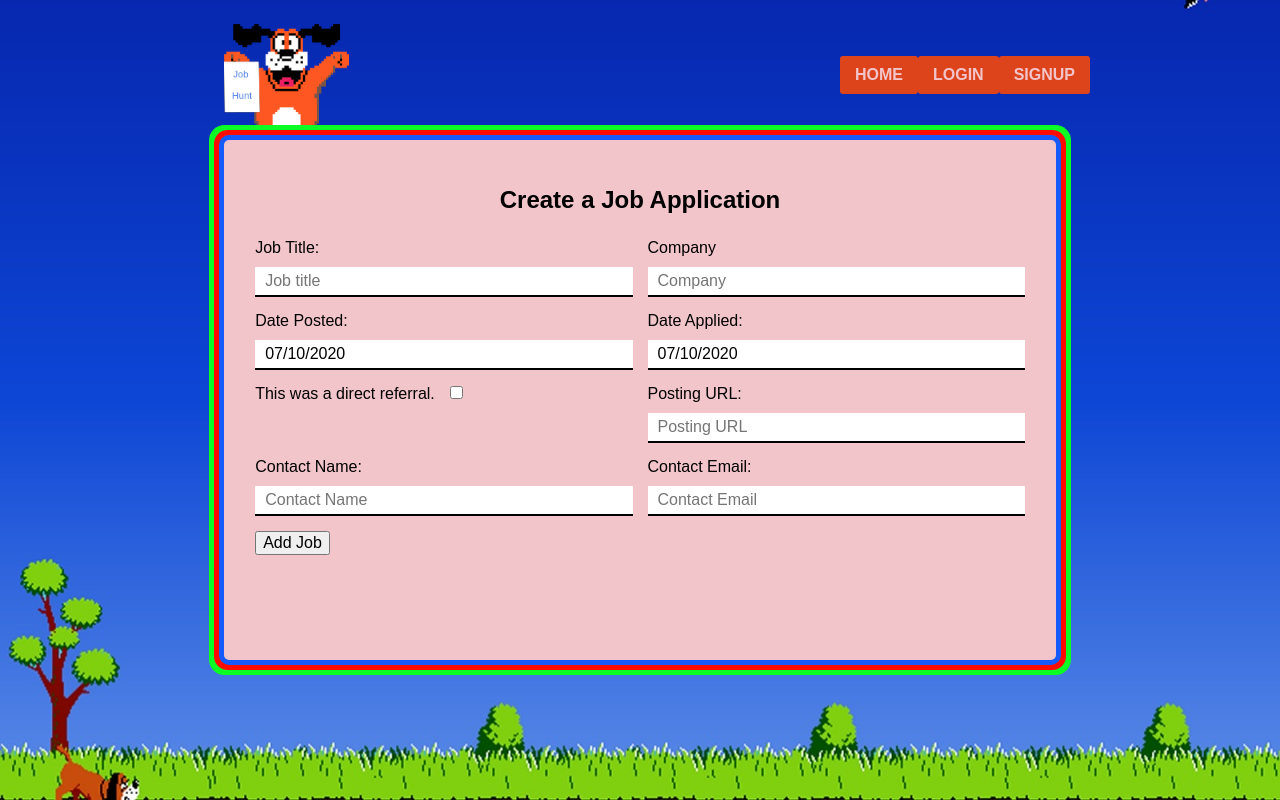
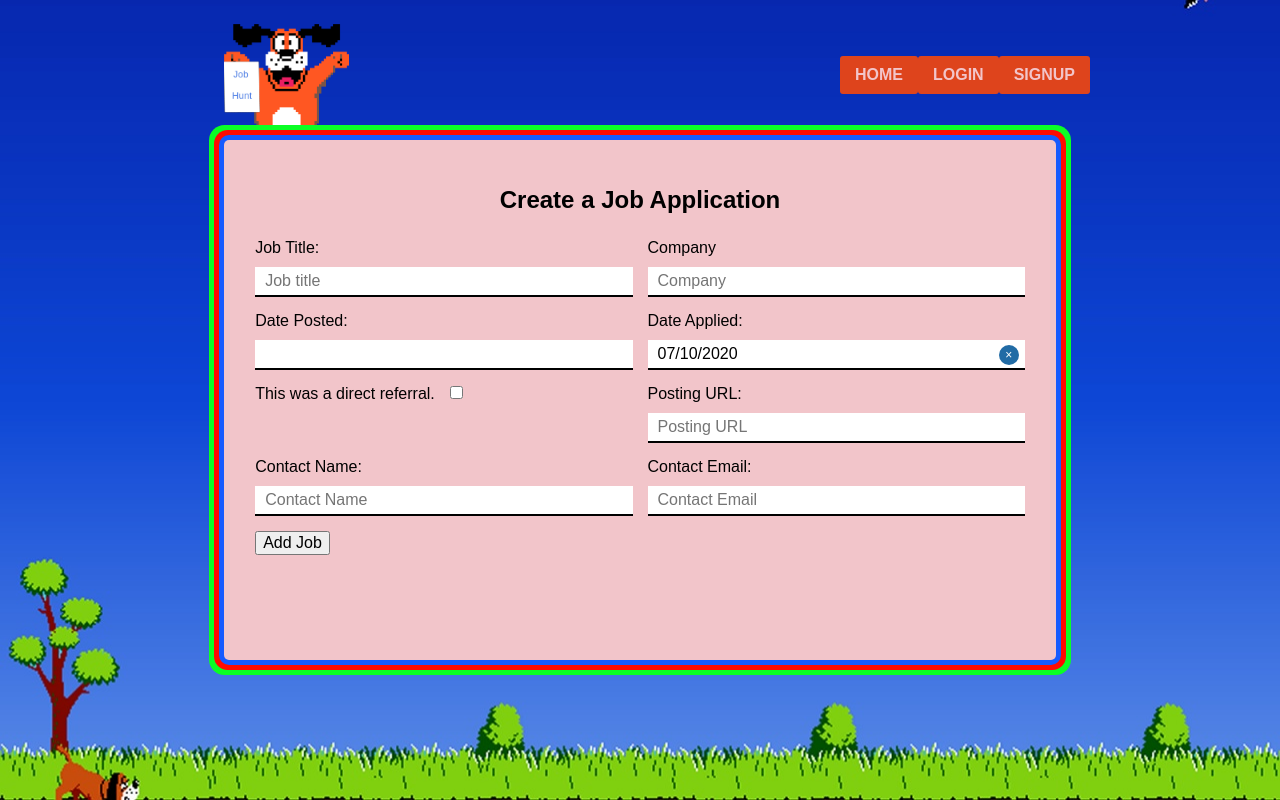
Before and after one commit to lanierc/job-hunt, a React (Create React App) app: page /create-job in a window 1280 px wide. Built offline with nearby package versions, Linux system fonts and the light colour scheme.

Commit message:
fixed weird issue with calendar for now?

```diff
--- a/src/App.css
+++ b/src/App.css
@@ -80,6 +80,10 @@ fieldset {
 	width: 100%;
 }
 
+.calendar {
+	display: none !important;
+}
+
 .job-form-grid-container input[type="checkbox"] {
 	margin-left: 15px;
 }
--- a/src/App.tsx
+++ b/src/App.tsx
@@ -1,7 +1,7 @@
 import React from "react";
 import { BrowserRouter as Router, Route } from "react-router-dom";
+import "react-datepicker/dist/react-datepicker.css";
 import "./App.css";
-import "react-datepicker/dist/react-datepicker.css";
 import UserContextProvider from "./contexts/UserContext";
 import Signup from "./components/Signup";
 import logo from "./assets/logo.png";
--- a/src/components/CreateJob.tsx
+++ b/src/components/CreateJob.tsx
@@ -1,10 +1,12 @@
-import React, { useState } from "react";
+import React, { useState, useContext } from "react";
 import DatePicker from "react-datepicker";
+import { JobContext } from "../contexts/JobContext";
 
 const CreateJob: React.FC = () => {
+	const { loading, success, error, addJob } = useContext(JobContext);
 	const [title, setTitle] = useState("");
 	const [company, setCompany] = useState("");
-	const [datePosted, setDatePosted] = useState<Date | null>(new Date());
+	const [datePosted, setDatePosted] = useState<Date | null>(null);
 	const [dateApplied, setDateApplied] = useState<Date | null>(
 		new Date(Date.now())
 	);
@@ -47,6 +49,8 @@ const CreateJob: React.FC = () => {
 								onChange={(date) => {
 									setDatePosted(date);
 								}}
+								isClearable
+								calendarClassName="calendar"
 							/>
 						</div>
 						<div>
@@ -56,6 +60,8 @@ const CreateJob: React.FC = () => {
 								onChange={(date) => {
 									setDateApplied(date);
 								}}
+								isClearable
+								calendarClassName="calendar"
 							/>
 						</div>
 						<div>
--- a/src/contexts/JobContext.tsx
+++ b/src/contexts/JobContext.tsx
@@ -4,12 +4,34 @@ interface IJobContext {
 	loading: boolean;
 	success: boolean;
 	error: string;
+	addJob: (
+		title: string,
+		company: string,
+		datePosted: Date | null,
+		dateApplied: Date,
+		direct: boolean,
+		postingUrl: string,
+		contactName: string,
+		contactEmail: string
+	) => void;
 }
 
 export const JobContext = createContext<IJobContext>({
 	loading: false,
 	success: false,
 	error: "",
+	addJob: (
+		title: string,
+		company: string,
+		datePosted: Date | null,
+		dateApplied: Date,
+		direct: boolean,
+		postingUrl: string,
+		contactName: string,
+		contactEmail: string
+	) => {
+		return null;
+	},
 });
 
 const JobContextProvider: React.FC = (props) => {
@@ -17,8 +39,21 @@ const JobContextProvider: React.FC = (props) => {
 	const [success, setSuccess] = useState(false);
 	const [error, setError] = useState("");
 
+	const addJob = (
+		title: string,
+		company: string,
+		datePosted: Date | null,
+		dateApplied: Date,
+		direct: boolean,
+		postingUrl: string,
+		contactName: string,
+		contactEmail: string
+	): void => {
+		console.log(title);
+	};
+
 	return (
-		<JobContext.Provider value={{ loading, success, error }}>
+		<JobContext.Provider value={{ loading, success, error, addJob }}>
 			{props.children}
 		</JobContext.Provider>
 	);
```
